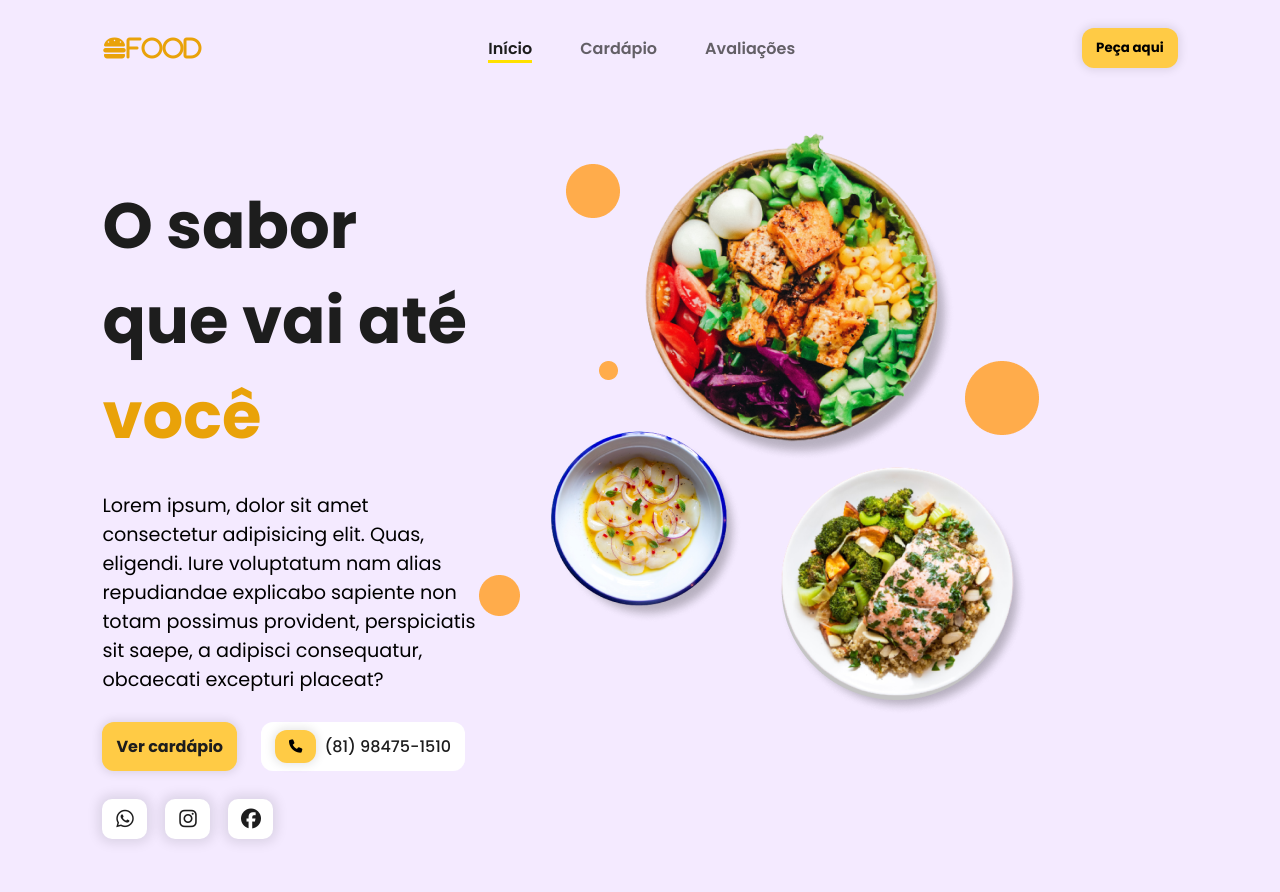
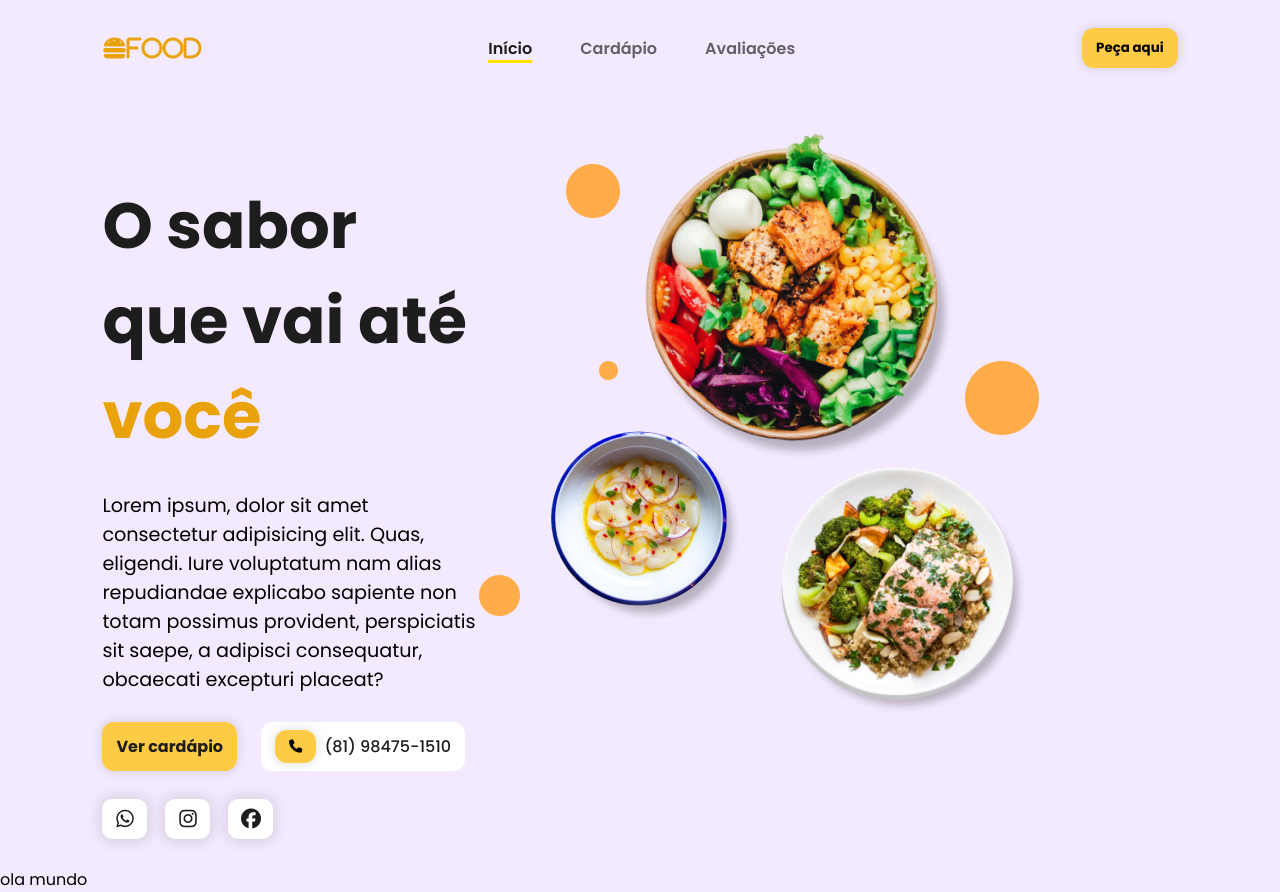
Before and after one commit to xplinio/Estudos-com-HTML5-e-CSS3, a plain HTML site: page site_burguer/index.html in a window 1280 px wide. Before the commit the page ends 867 px from the top, so only its background shows below. Drawn offline with nearby package versions, Linux system fonts and the light colour scheme; a web font is replaced by a local one.

Commit message:
ola mundo teste

```diff
--- a/site_burguer/index.html
+++ b/site_burguer/index.html
@@ -139,6 +139,8 @@
 
         </section>
 
+        <a> ola mundo  </a>
+
 
      </main>
 
```
